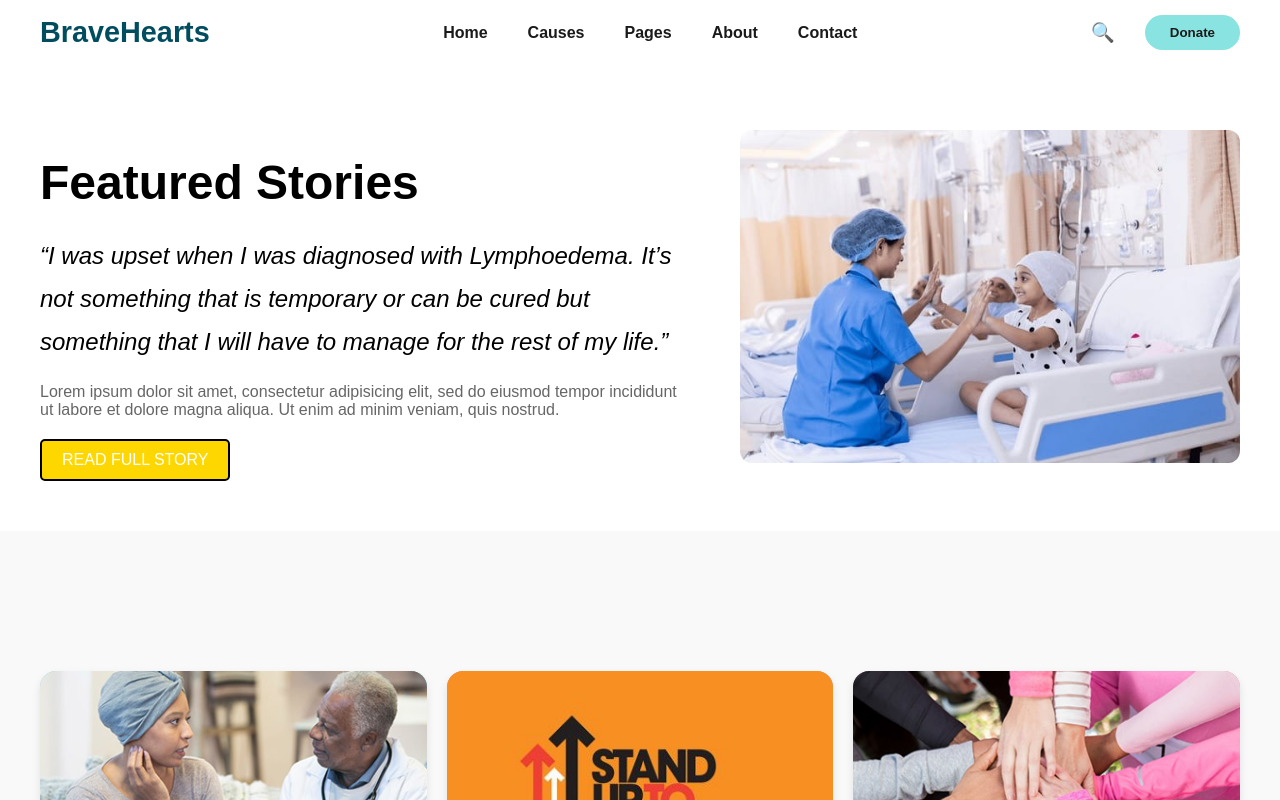
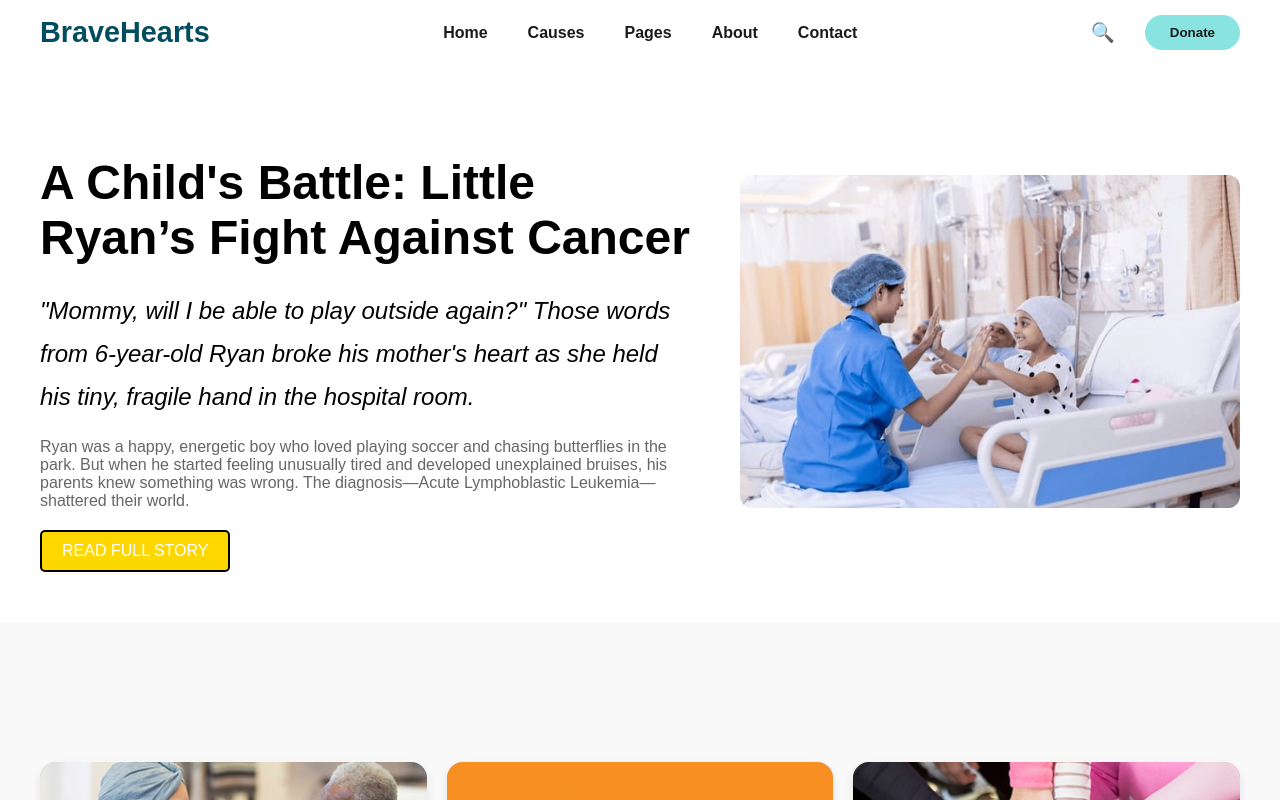
Before and after one commit to Ghanashyam2003/Cancer-Support-Website, a React (Create React App) app: page / in a window 1280 px wide. Shown: the top 800 px of the page. Built offline with nearby package versions, Linux system fonts and the light colour scheme.

Commit message:
upadte navbar

```diff
--- a/src/components/FeaturedStories.js
+++ b/src/components/FeaturedStories.js
@@ -10,40 +10,85 @@ const FeaturedStories = () => {
         {!showFullStory ? (
           <>
             <div className="story-content">
-              <h2 className="story-title">Featured Stories</h2>
+              <h2 className="story-title">
+                A Child's Battle: Little Ryan’s Fight Against Cancer
+              </h2>
               <p className="story-quote">
-                “I was upset when I was diagnosed with Lymphoedema. It’s not
-                something that is temporary or can be cured but something that I
-                will have to manage for the rest of my life.”
+                "Mommy, will I be able to play outside again?" Those words from
+                6-year-old Ryan broke his mother's heart as she held his tiny,
+                fragile hand in the hospital room.
               </p>
               <p className="story-description">
-                Lorem ipsum dolor sit amet, consectetur adipisicing elit, sed do
-                eiusmod tempor incididunt ut labore et dolore magna aliqua. Ut
-                enim ad minim veniam, quis nostrud.
+                Ryan was a happy, energetic boy who loved playing soccer and
+                chasing butterflies in the park. But when he started feeling
+                unusually tired and developed unexplained bruises, his parents
+                knew something was wrong. The diagnosis—Acute Lymphoblastic
+                Leukemia—shattered their world.
               </p>
-              <button className="read-more" onClick={() => setShowFullStory(true)}>
+              <button
+                className="read-more"
+                onClick={() => setShowFullStory(true)}
+              >
                 READ FULL STORY
               </button>
             </div>
             <div className="story-image">
-              <img src="/images/patient.jpg" alt="Cancer Survivor" />
+              <img src="/images/patient.jpg" alt="Little Ryan" />
             </div>
           </>
         ) : (
           <div className="full-story">
-            <h2>My Journey with Lymphoedema</h2>
+            <h2>Ryan's Battle with Cancer</h2>
             <p>
-              When I was first diagnosed with Lymphoedema, I felt devastated. It was
-              not something I had ever imagined dealing with. The challenges were immense,
-              from daily swelling to the emotional toll. However, through support, I learned
-              to manage it and lead a fulfilling life.
+              Ryan's life changed overnight. The lively child who once ran
+              freely in the park now found himself confined to a hospital bed,
+              surrounded by machines and IV drips. The chemotherapy drained him,
+              making him weak and nauseous. His once-bright eyes were often
+              filled with tears as he endured painful treatments.
             </p>
             <p>
-              Every day presents new challenges, but I have found strength in the support
-              of my loved ones and medical professionals. I hope my story inspires others
-              facing similar struggles.
+              "Why do I have to stay here, Mommy?" he would ask. His mother,
+              struggling to hold back tears, would smile and say, "Because we
+              are fighting a big, bad monster, and you are the bravest warrior."
             </p>
-            <button className="close-story" onClick={() => setShowFullStory(false)}>
+            <p>
+              The doctors warned that the treatment would be tough, but Ryan’s
+              spirit was tougher. On days he felt strong enough, he would draw
+              pictures of superheroes, often sketching himself wearing a red
+              cape. "I’m Super Ryan!" he would say with a weak yet determined
+              smile.
+            </p>
+            <p>
+              But there were days when he wanted to give up. Days when the pain
+              was unbearable, when he lost all his hair, and when the other kids
+              in the ward, his new friends, didn’t make it. "I don't want to be
+              sick anymore," he sobbed one night. His father held him close and
+              whispered, "You are stronger than this sickness, my little
+              warrior."
+            </p>
+            <p>
+              Slowly, Ryan began responding to treatment. His doctors marveled
+              at his resilience. After months of fighting, he was finally
+              declared cancer-free. The day he walked out of the hospital, he
+              threw his arms in the air and shouted, "I won!"
+            </p>
+            <p>
+              Ryan’s journey was not just a battle against cancer—it was a
+              testament to hope, love, and the unwavering strength of a child’s
+              spirit. Today, Ryan is back in the park, chasing butterflies and
+              playing soccer, proving that even the smallest warriors can
+              conquer the biggest battles.
+
+                <h2><i>
+                  "You beat cancer by how you live, why you live, and in the
+                  manner in which you live." – Stuart Scott
+                  </i> </h2>
+
+            </p>
+            <button
+              className="close-story"
+              onClick={() => setShowFullStory(false)}
+            >
               Close Story
             </button>
           </div>
--- a/src/components/navbar.js
+++ b/src/components/navbar.js
@@ -39,9 +39,10 @@ const Navbar = () => {
                         <a href="/causes">Causes </a>
                         {dropdown.causes && (
                             <ul className="dropdown">
-                                <li><a href="/causes-grid1">Causes – Grid Style 1</a></li>
-                                <li><a href="/causes-grid2">Causes – Grid Style 2</a></li>
-                                <li><a href="/causes-detail">Causes – Detail Style</a></li>
+                                <li><a href="https://www.cancercenter.com/stage-one-cancer">Stage 1 Cancer</a></li>
+                                <li><a href="https://www.cancercenter.com/stage-two-cancer">Stage 2 Cancer</a></li>
+                                <li><a href="https://www.cancercenter.com/stage-three-cancer">Stage 3 Cancer</a></li>
+                                <li><a href="https://www.cancercenter.com/stage-four-cancer">Stage 4 Cancer</a></li>
                             </ul>
                         )}
                     </li>
```
